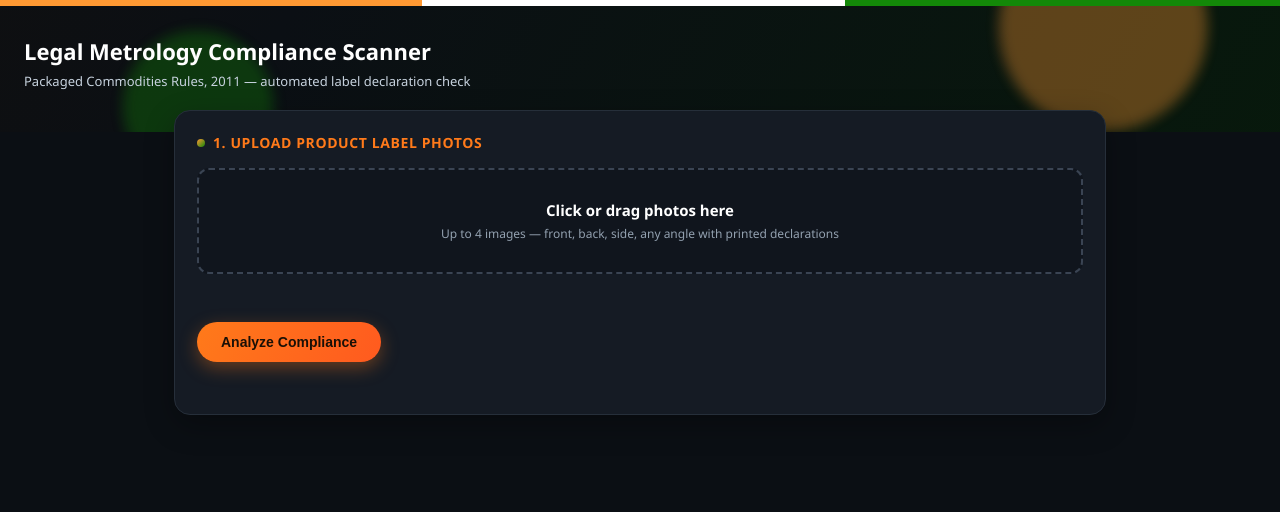
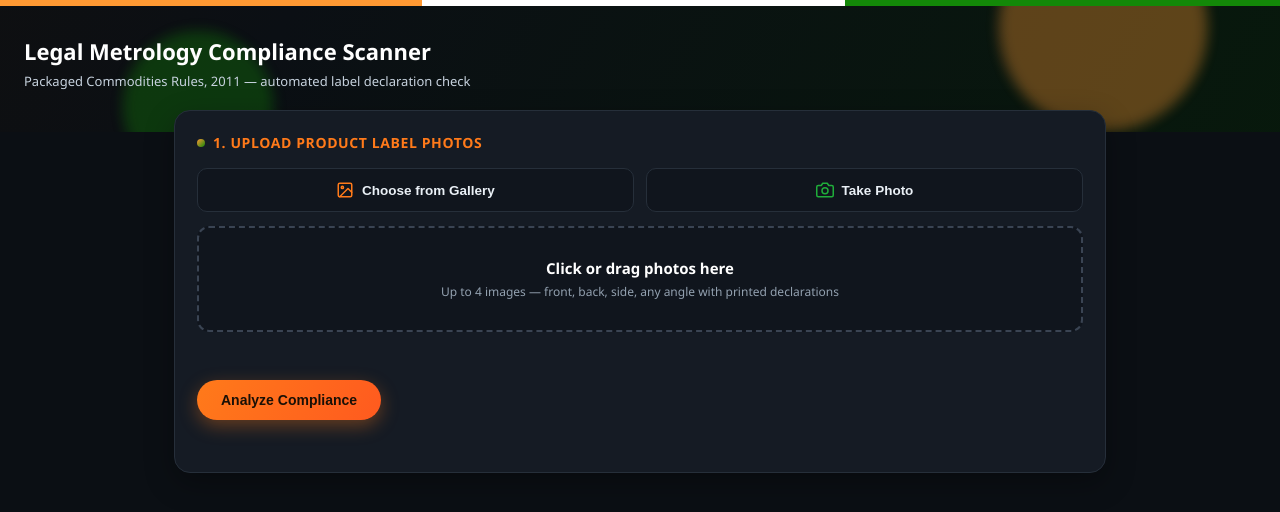
Before and after one commit to project-apex-00/legal-, a Flask app: page / in a window 1280 px wide. Shown: the top 512 px of the page. Run offline with Flask 3, Linux system fonts and the light colour scheme.

Commit message:
Update index.html

```diff
--- a/templates/index.html
+++ b/templates/index.html
@@ -166,6 +166,35 @@
   .dropzone .hint { font-size: 12px; color: var(--grey); margin-top: 5px; }
   input[type=file] { display: none; }
 
+  .upload-options {
+    display: flex;
+    gap: 12px;
+    margin-bottom: 14px;
+  }
+  .upload-btn {
+    flex: 1;
+    display: flex;
+    align-items: center;
+    justify-content: center;
+    gap: 8px;
+    border: 1px solid var(--border);
+    border-radius: 10px;
+    padding: 12px 14px;
+    background: var(--bg-2);
+    color: var(--ink);
+    font-weight: 700;
+    font-size: 13.5px;
+    cursor: pointer;
+    transition: border-color .2s ease, transform .15s ease, background .2s ease;
+  }
+  .upload-btn:hover { transform: translateY(-2px); }
+  .upload-btn.gallery:hover { border-color: var(--saffron); }
+  .upload-btn.camera:hover { border-color: var(--green-bright); }
+  .upload-btn svg { width: 18px; height: 18px; flex-shrink: 0; }
+  .upload-btn.gallery svg { stroke: var(--saffron-bright); }
+  .upload-btn.camera svg { stroke: var(--green-bright); }
+  .upload-btn:disabled { opacity: 0.45; cursor: not-allowed; transform: none; }
+
   .thumb-grid { display: flex; flex-wrap: wrap; gap: 14px; margin-top: 18px; }
   .thumb { position: relative; width: 128px; animation: popIn 0.35s cubic-bezier(.2,1.4,.4,1) both; }
   .thumb img {
@@ -301,10 +330,28 @@
 
   <div class="card">
     <h2>1. Upload Product Label Photos</h2>
+    <div class="upload-options">
+      <button type="button" class="upload-btn gallery" id="galleryBtn">
+        <svg viewBox="0 0 24 24" fill="none" stroke-width="2" stroke-linecap="round" stroke-linejoin="round">
+          <rect x="3" y="3" width="18" height="18" rx="2"></rect>
+          <circle cx="8.5" cy="8.5" r="1.5"></circle>
+          <path d="M21 15l-5-5L5 21"></path>
+        </svg>
+        Choose from Gallery
+      </button>
+      <button type="button" class="upload-btn camera" id="cameraBtn">
+        <svg viewBox="0 0 24 24" fill="none" stroke-width="2" stroke-linecap="round" stroke-linejoin="round">
+          <path d="M23 19a2 2 0 0 1-2 2H3a2 2 0 0 1-2-2V8a2 2 0 0 1 2-2h4l2-3h6l2 3h4a2 2 0 0 1 2 2z"></path>
+          <circle cx="12" cy="13" r="4"></circle>
+        </svg>
+        Take Photo
+      </button>
+    </div>
     <div class="dropzone" id="dz-upload">
       <div class="label">Click or drag photos here</div>
       <div class="hint">Up to 4 images — front, back, side, any angle with printed declarations</div>
       <input type="file" id="imageInput" accept="image/*" multiple>
+      <input type="file" id="cameraInput" accept="image/*" capture="environment">
     </div>
     <div class="thumb-grid" id="thumbGrid"></div>
     <div class="image-count" id="imageCount"></div>
@@ -341,10 +388,20 @@ const MAX_IMAGES = 4;
 
 const dz = document.getElementById('dz-upload');
 const imageInput = document.getElementById('imageInput');
+const cameraInput = document.getElementById('cameraInput');
+const galleryBtn = document.getElementById('galleryBtn');
+const cameraBtn = document.getElementById('cameraBtn');
 
 dz.addEventListener('click', () => imageInput.click());
+galleryBtn.addEventListener('click', () => imageInput.click());
+cameraBtn.addEventListener('click', () => cameraInput.click());
 
 imageInput.addEventListener('change', (e) => {
+  addFiles(Array.from(e.target.files));
+  e.target.value = '';
+});
+
+cameraInput.addEventListener('change', (e) => {
   addFiles(Array.from(e.target.files));
   e.target.value = '';
 });
@@ -398,6 +455,10 @@ function renderThumbs() {
   countLine.textContent = selectedFiles.length
     ? `${selectedFiles.length} of ${MAX_IMAGES} images selected`
     : '';
+
+  const atMax = selectedFiles.length >= MAX_IMAGES;
+  galleryBtn.disabled = atMax;
+  cameraBtn.disabled = atMax;
 }
 
 function removeImage(idx) {
```
